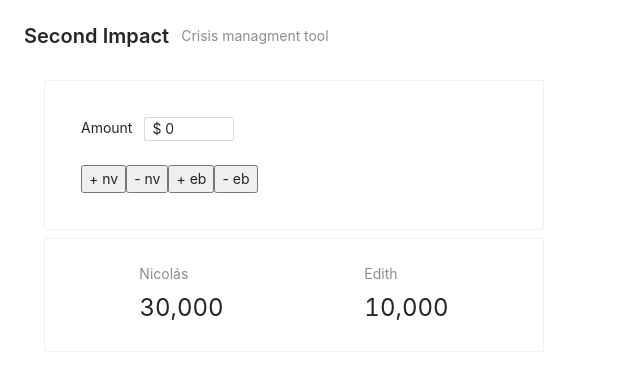
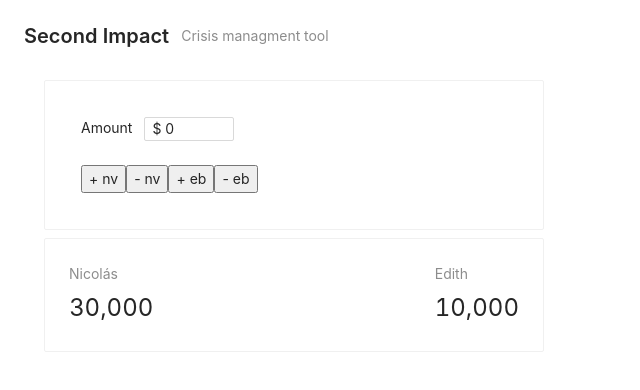
Before and after one commit to sobre-mesa/homestead, a React (Create React App) app: page / in a window 1280 px wide. Shown: the top 390 px of the page, without its empty margins (0-640 px from the left). Built offline with nearby package versions, Linux system fonts and the light colour scheme.

Commit message:
Minor stuff

```diff
--- a/src/pages/second_impact/SecondImpact.js
+++ b/src/pages/second_impact/SecondImpact.js
@@ -22,8 +22,6 @@ const Content = () => {
       <InputPanel />
       <DisplayPanel />
     </div>
-
-
   )
 }
 
@@ -67,7 +65,7 @@ const DisplayPanel = () => {
   const eb = useSelector(ebSavings);
   return (
     <Card style={{ width: 500, marginLeft: 44, marginTop: 8 }}>
-      <Row style={{ display: "flex", justifyContent: "space-around" }}>
+      <Row style={{ display: "flex", justifyContent: "space-between" }}>
         <Col>
         <Statistic title="Nicolás" value={nv} />
         </Col>
```
Also changed, not shown: src/pages/second_impact/impactSlice.js (line endings or trailing spaces).
